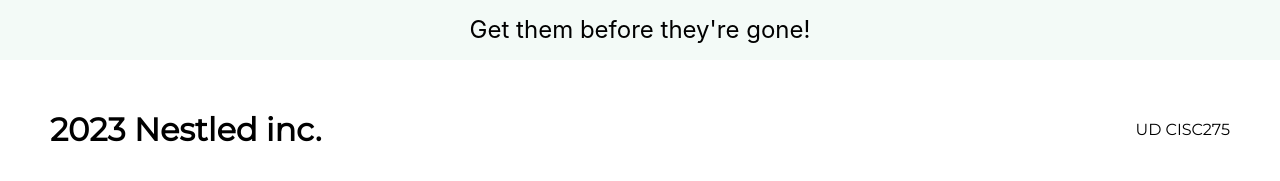
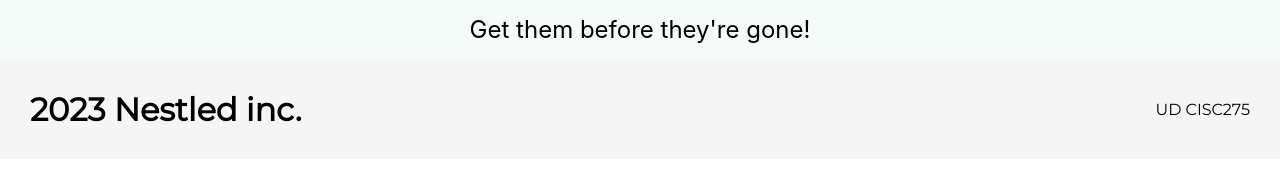
Before and after one commit to eorev/webstore, a React (Create React App) app: page /#/ in a window 1280 px wide. Shown: the part 1343-1524 px from the top of the page. After the commit the page ends 1502 px from the top, so only its background shows below. Built offline with nearby package versions, Linux system fonts and the light colour scheme; no server answers; the database is empty.

Commit message:
style changes

```diff
--- a/src/components/Footer.css
+++ b/src/components/Footer.css
@@ -2,7 +2,8 @@ footer {
     font-family: "Montserrat", sans-serif;
     display: flex;
     margin-top: auto;
-    padding: 50px;
+    padding: 30px;
     justify-content: space-between;
     align-items: center;
+    background-color: whitesmoke;
 }
--- a/src/pages/Admin.tsx
+++ b/src/pages/Admin.tsx
@@ -328,8 +328,8 @@ const Admin = () => {
                         <button type="submit">Remove</button>
                     </form>
                 </div>
-                <div>Column 2</div>
-                <div>Column 3</div>
+                <div>_________________________</div>
+                <div>_________________________</div>
             </div>
             {showAddForm && (
                 <div className="catalog-add-remove-product-container">
```
